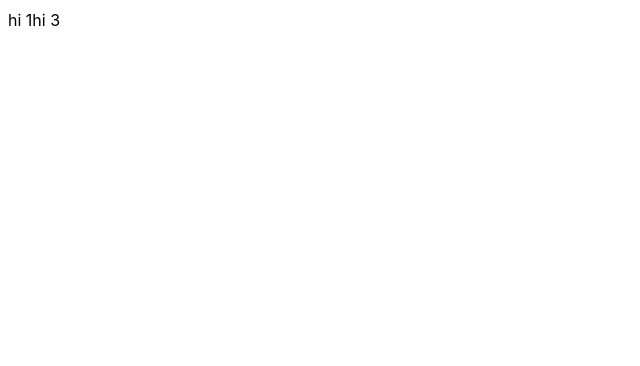
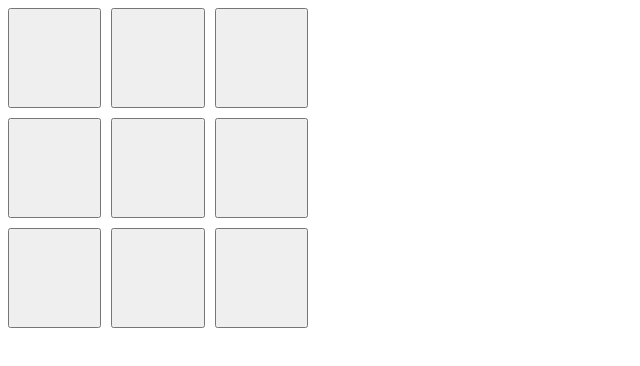
Before and after one commit to ayansome1/machine-coding-projects, a React (Vite) app: page / in a window 1280 px wide. Shown: the top 366 px of the page, without its empty margins (0-640 px from the left). Built offline with nearby package versions, Linux system fonts and the light colour scheme.

Commit message:
tic tac toe

```diff
--- a/src/App.tsx
+++ b/src/App.tsx
@@ -29,6 +29,7 @@ import FlightBooker from './projects/flightBooker/FlightBooker';
 import GenerateTable from './projects/generateTable/GenerateTable';
 import MultiStepperContainer from './projects/multiStepper/MultiStepperContainer';
 import SwitchCaseContainer from './projects/switchCase/SwitchCaseContainer';
+import Tictactoe from './projects/tictactoe/Tictactoe';
 
 function App() {
   return (
@@ -106,8 +107,9 @@ function App() {
       <div>{/* <FlightBooker /> */}</div>
       <div>{/* <GenerateTable /> */}</div>
       <div>{/* <MultiStepperContainer /> */}</div>
+      <div>{/* <SwitchCaseContainer /> */}</div>
       <div>
-        <SwitchCaseContainer />
+        <Tictactoe />
       </div>
     </>
   );
--- /dev/null
+++ b/src/projects/tictactoe/Tictactoe.module.scss
@@ -0,0 +1,14 @@
+.wrapper {
+  display: grid;
+  gap: 10px;
+	width: 300px;
+	height: 300px;
+  grid-template-columns: repeat(3, 1fr);
+  grid-template-rows: repeat(3, 1fr);
+}
+
+.gridCell {
+	height: 100px;
+	cursor: pointer;
+	// width: 100px;
+}
--- /dev/null
+++ b/src/projects/tictactoe/Tictactoe.tsx
@@ -0,0 +1,79 @@
+import { useEffect, useState } from 'react';
+import styles from './Tictactoe.module.scss';
+
+enum User {
+  USER1 = 'USER1',
+  USER2 = 'USER2',
+}
+
+const Tictactoe = () => {
+  const [data, setData] = useState(Array(9).fill(null));
+  const [user, setUser] = useState(User.USER1);
+  const handleClick = (index: number) => {
+    setData((val) => {
+      const newArray = [...val];
+      newArray[index] = user;
+      return newArray;
+    });
+    setUser((val) => {
+      return val === User.USER1 ? User.USER2 : User.USER1;
+    });
+  };
+
+  useEffect(() => {
+    let winner;
+    if (
+      equals(data[0], data[1], data[2]) ||
+      equals(data[0], data[4], data[8]) ||
+      equals(data[0], data[3], data[6])
+    ) {
+      winner = data[0];
+    } else if (
+      equals(data[1], data[4], data[7]) ||
+      equals(data[2], data[4], data[6]) ||
+      equals(data[3], data[4], data[5])
+    ) {
+      winner = data[4];
+    } else if (
+      equals(data[2], data[5], data[8]) ||
+      equals(data[6], data[7], data[8])
+    ) {
+      winner = data[8];
+    }
+    if (winner) {
+      alert(winner === User.USER1 ? 'X' : 'o' + ' won');
+    }
+  }, [data]);
+
+  const getSymbol = (val) => {
+    if (val === User.USER1) {
+      return 'X';
+    }
+    if (val === User.USER2) {
+      return 'o';
+    }
+    return '';
+  };
+
+  const equals = (a: number, b: number, c: number) => {
+    return a === b && b === c && b !== null;
+  };
+
+  return (
+    <div className={styles.wrapper}>
+      {data.map((val, index) => {
+        return (
+          <button
+            className={styles.gridCell}
+            disabled={val !== null}
+            onClick={() => handleClick(index)}
+          >
+            {getSymbol(val)}
+          </button>
+        );
+      })}
+    </div>
+  );
+};
+
+export default Tictactoe;
```
